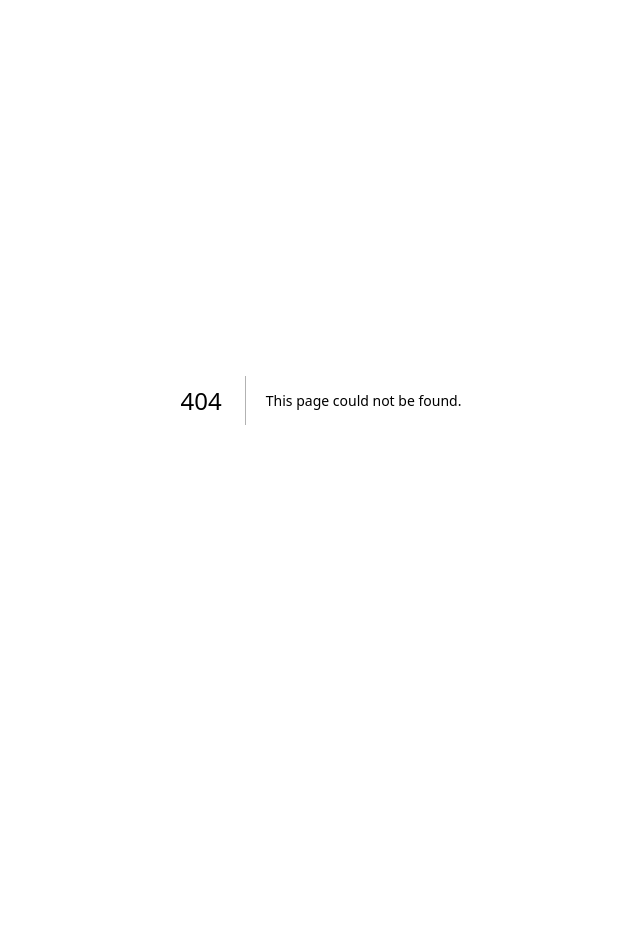
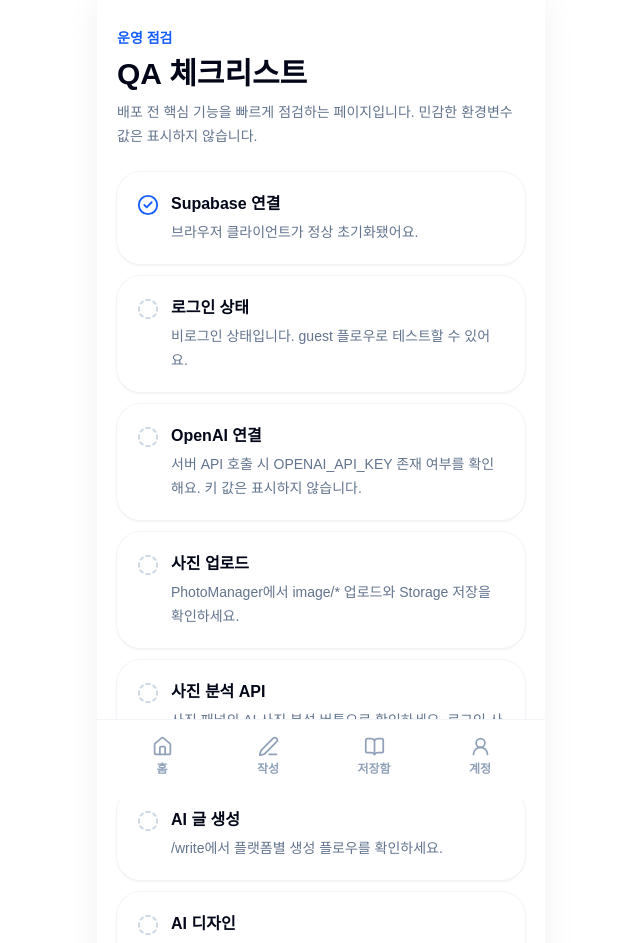
Before and after one commit to mykim2732/tripwriter, a Next.js app: page /qa in a window 1280 px wide. Before the commit this address had no page. Shown: the top 943 px of the page, without its empty margins (319-959 px from the left). Before the commit the page ends 800 px from the top, so only its background shows below. Built offline with nearby package versions, Linux system fonts and the light colour scheme; no server answers.

Commit message:
Sprint 49: add QA checklist page

```diff
--- /dev/null
+++ b/app/qa/page.tsx
@@ -0,0 +1,97 @@
+"use client";
+
+import { CheckCircle2, CircleDashed, ShieldAlert } from "lucide-react";
+import { useEffect, useState } from "react";
+import { PageShell } from "@/components/PageShell";
+import { browserSupabase } from "@/lib/supabase";
+
+type QaItem = {
+  label: string;
+  status: "ok" | "ready" | "warn";
+  description: string;
+};
+
+export default function QaPage() {
+  const [supabaseStatus, setSupabaseStatus] = useState<QaItem>({
+    label: "Supabase 연결",
+    status: "ready",
+    description: "확인 중입니다.",
+  });
+  const [authStatus, setAuthStatus] = useState<QaItem>({
+    label: "로그인 상태",
+    status: "ready",
+    description: "확인 중입니다.",
+  });
+
+  useEffect(() => {
+    async function checkClientState() {
+      try {
+        const supabase = browserSupabase.client;
+        const { data, error } = await supabase.auth.getSession();
+        if (error) throw error;
+        setSupabaseStatus({ label: "Supabase 연결", status: "ok", description: "브라우저 클라이언트가 정상 초기화됐어요." });
+        setAuthStatus({
+          label: "로그인 상태",
+          status: data.session ? "ok" : "ready",
+          description: data.session?.user.email ? `${data.session.user.email} 로그인 중` : "비로그인 상태입니다. guest 플로우로 테스트할 수 있어요.",
+        });
+      } catch (error) {
+        setSupabaseStatus({
+          label: "Supabase 연결",
+          status: "warn",
+          description: error instanceof Error ? error.message : "Supabase 연결을 확인하지 못했어요.",
+        });
+        setAuthStatus({ label: "로그인 상태", status: "warn", description: "Supabase 연결 후 다시 확인해주세요." });
+      }
+    }
+
+    checkClientState();
+  }, []);
+
+  const items: QaItem[] = [
+    supabaseStatus,
+    authStatus,
+    { label: "OpenAI 연결", status: "ready", description: "서버 API 호출 시 OPENAI_API_KEY 존재 여부를 확인해요. 키 값은 표시하지 않습니다." },
+    { label: "사진 업로드", status: "ready", description: "PhotoManager에서 image/* 업로드와 Storage 저장을 확인하세요." },
+    { label: "사진 분석 API", status: "ready", description: "사진 패널의 AI 사진 분석 버튼으로 확인하세요. 로그인 사용자는 1크레딧 차감됩니다." },
+    { label: "AI 글 생성", status: "ready", description: "/write에서 플랫폼별 생성 플로우를 확인하세요." },
+    { label: "AI 디자인", status: "ready", description: "편집기 하단 디자인 패널에서 테마를 선택해 확인하세요." },
+    { label: "저장함 불러오기", status: "ready", description: "/saved에서 프로젝트 그룹과 플랫폼 필터를 확인하세요." },
+    { label: "발행 화면", status: "ready", description: "/publish/[id]에서 플랫폼별 복사 순서를 확인하세요." },
+    { label: "크레딧 상태", status: "ready", description: "/account에서 로그인 후 남은 크레딧을 확인하세요." },
+  ];
+
+  return (
+    <PageShell>
+      <section className="px-5 pb-8 pt-7">
+        <div className="mb-6">
+          <p className="text-sm font-bold text-blue-600">운영 점검</p>
+          <h1 className="mt-2 text-3xl font-black tracking-normal text-slate-950">QA 체크리스트</h1>
+          <p className="mt-2 text-sm leading-6 text-slate-500">
+            배포 전 핵심 기능을 빠르게 점검하는 페이지입니다. 민감한 환경변수 값은 표시하지 않습니다.
+          </p>
+        </div>
+
+        <div className="space-y-3">
+          {items.map((item) => (
+            <article key={item.label} className="rounded-3xl bg-white p-5 shadow-sm ring-1 ring-slate-100">
+              <div className="flex gap-3">
+                <StatusIcon status={item.status} />
+                <div>
+                  <h2 className="text-base font-black text-slate-950">{item.label}</h2>
+                  <p className="mt-1 text-sm leading-6 text-slate-500">{item.description}</p>
+                </div>
+              </div>
+            </article>
+          ))}
+        </div>
+      </section>
+    </PageShell>
+  );
+}
+
+function StatusIcon({ status }: { status: QaItem["status"] }) {
+  if (status === "ok") return <CheckCircle2 className="mt-0.5 shrink-0 text-blue-600" size={22} aria-hidden="true" />;
+  if (status === "warn") return <ShieldAlert className="mt-0.5 shrink-0 text-amber-500" size={22} aria-hidden="true" />;
+  return <CircleDashed className="mt-0.5 shrink-0 text-slate-300" size={22} aria-hidden="true" />;
+}
```
